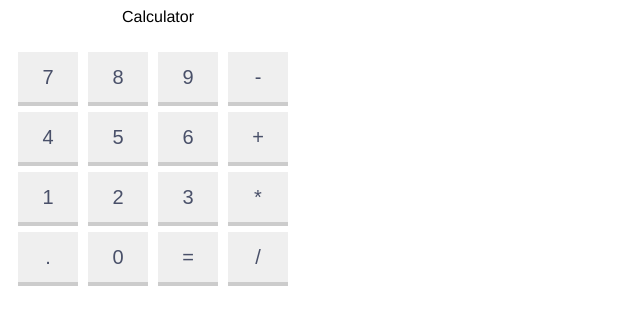
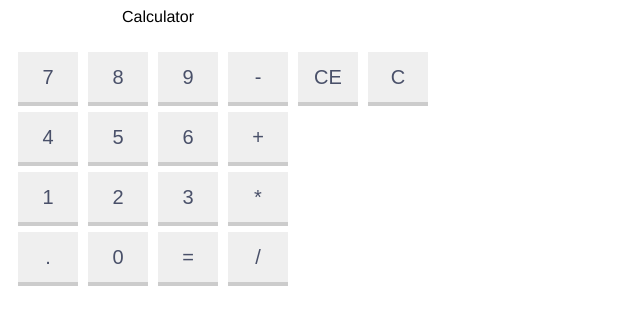
Before and after one commit to nevertheone/Angular-Calculator, an Angular app: page / in a window 1280 px wide. Shown: the top 324 px of the page, without its empty margins (0-640 px from the left). Built offline with nearby package versions, Linux system fonts and the light colour scheme.

Commit message:
3 files modified

```diff
--- a/src/app/app.component.css
+++ b/src/app/app.component.css
@@ -55,5 +55,46 @@ p {
   box-shadow: 0 4px rgba(0, 0, 0, 0.2);
 }
 .result {
+  position: absolute;
+  top: 40px;
+  left: 20px;
+}
+
+.btn-clear {
+  outline: 0;
   position: relative;
+  left: 5px;
+  top: -175px;
+  border: 0;
+  color: #495069;
+  background-color: 4px;
+  width: 60px;
+  height: 50px;
+  float: left;
+  margin: 5px;
+  font-size: 20px;
+  box-shadow: 0 4px rgba(0, 0, 0, 0.2);
 }
+.btn-clear:active {
+  outline: 0;
+  position: relative;
+  left: 5px;
+  top: -175px;
+  border: 0;
+  color: #495069;
+  background-color: rgb(185, 185, 185);
+  width: 60px;
+  height: 50px;
+  float: left;
+  margin: 5px;
+  font-size: 20px;
+  box-shadow: 0 4px rgb(223, 223, 223);
+}
+
+.rr {
+  position: absolute;
+  left: 19px;
+  top: 60px;
+  width: 409px;
+  visibility: hidden;
+}
--- a/src/app/app.component.html
+++ b/src/app/app.component.html
@@ -1,6 +1,11 @@
 <div class="overlay">
+  <img
+    src="https://c.tenor.com/_4YgA77ExHEAAAAM/rick-roll.gif"
+    class="rr"
+    id="rr"
+  />
+  <p>Calculator</p>
   <span class="result"> {{ calc }} </span>
-  <p>Calculator</p>
   <div
     *ngFor="let item of calcbuttons; let i = index"
     class="maindivcalculator"
@@ -10,47 +15,5 @@
     </button>
   </div>
 </div>
-<!-- <tr *ngFor="let item of calcbuttons; let i = index">
-    <button class="btn-n" (click)="click(item)" *ngIf="i % 4 == 0">
-      {{ item.label }}
-    </button>
-  </tr> -->
-<!-- <tr>
-  <td *ngFor="let item of calcbuttons; let i = index">
-  <button class="btn-n" (click)="click(item)" *ngIf="i  4">
-    {{ item.label }}
-  </button>
-</td>
-</tr> -->
-
-<span></span>
-
-<!-- <tr>
-    <button class="btn-oc" (click)="clear()">C</button>
-    <button class="btn-oc" (click)="clearL()">CE</button>
-  </tr>
-
-  <tr>
-    <button class="btn-n" (click)="c(7)">7</button>
-    <button class="btn-n" (click)="c(8)">8</button>
-    <button class="btn-n" (click)="c(9)">9</button>
-    <button class="btn-o" (click)="cO(S)">-</button>
-  </tr>
-  <tr>
-    <button class="btn-n" (click)="c(4)">4</button>
-    <button class="btn-n" (click)="c(5)">5</button>
-    <button class="btn-n" (click)="c(6)">6</button>
-    <button class="btn-o" (click)="cO(M)">*</button>
-  </tr>
-  <tr>
-    <button class="btn-n" (click)="c(1)">1</button>
-    <button class="btn-n" (click)="c(2)">2</button>
-    <button class="btn-n" (click)="c(3)">3</button>
-    <button class="btn-o" (click)="cO(A)">+</button>
-  </tr>
-  <tr>
-    <button class="btn-o" (click)="cO(do)">.</button>
-    <button class="btn-n" (click)="c(0)">0</button>
-    <button class="btn-o" (click)="calculate()">=</button>
-    <button class="btn-o" (click)="cO(D)">/</button>
-  </tr> -->
+<button class="btn-clear" (click)="clearL()">CE</button>
+<button class="btn-clear" (click)="clear()">C</button>
--- a/src/app/app.component.ts
+++ b/src/app/app.component.ts
@@ -35,7 +35,8 @@ export class AppComponent {
 
   c(num: Number) {
     this.calc = this.calc + num;
-    if (this.calc == '187') {
+    if (this.calc == '00187') {
+      document.getElementById('rr').style.visibility = 'visible';
     }
   }
 
@@ -65,6 +66,7 @@ export class AppComponent {
   }
   clear() {
     this.calc = '';
+    document.getElementById('rr').style.visibility = 'hidden';
   }
   clearL() {
     this.calc = this.calc.slice(0, -1);
```
